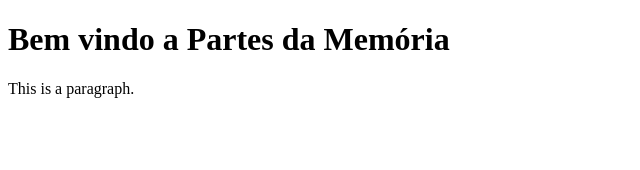
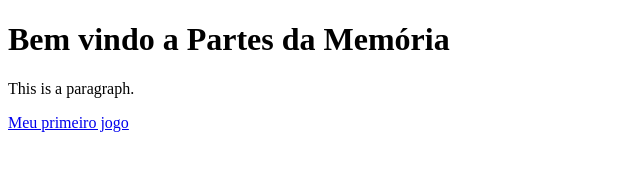
Before and after one commit to Helter36/helter36.github.io, a plain HTML site: page index.html in a window 1280 px wide. Shown: the whole page, without its empty margins (0-640 px from the left). Drawn offline with Linux system fonts and the light colour scheme.

Commit message:
Update index.html

```diff
--- a/index.html
+++ b/index.html
@@ -7,6 +7,6 @@
 
       <h1>Bem vindo a Partes da Memória</h1>
         <p>This is a paragraph.</p>
-
+    <a href=" https://helter36.github.io/partesdamemoria/"> Meu primeiro jogo</a>
 </body>
 </html>
```
